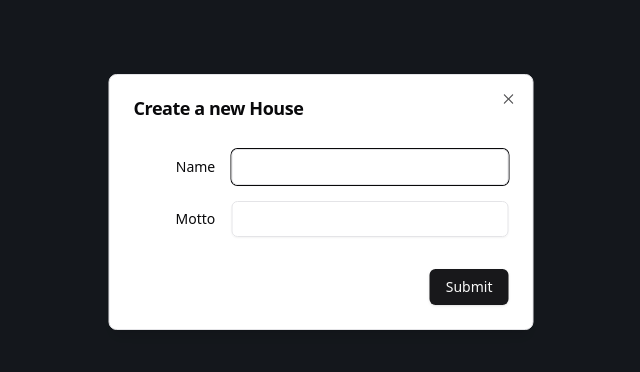
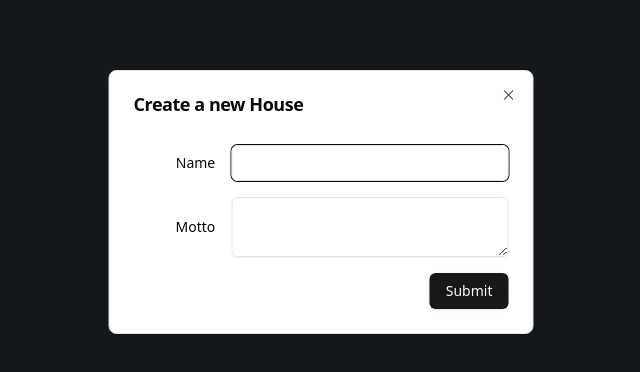
Before and after one commit to PieMenard/next-asoiaf, a Next.js app: page / in a window 1280 px wide. Both pictures are taken after a click on the button "Add a House". Shown: the part 198-570 px from the top of the page, without its empty margins (319-959 px from the left). Built offline with nearby package versions, Linux system fonts and the light colour scheme; no server answers.

Commit message:
add create house modal

```diff
--- a/src/components/CreateHouse.tsx
+++ b/src/components/CreateHouse.tsx
@@ -1,8 +1,9 @@
+'use client';
+
 import { Button } from '@/components/ui/button';
 import {
   Dialog,
   DialogContent,
-  DialogDescription,
   DialogFooter,
   DialogHeader,
   DialogTitle,
@@ -10,13 +11,46 @@ import {
 } from '@/components/ui/dialog';
 import { Input } from '@/components/ui/input';
 import { Label } from '@/components/ui/label';
+import { Textarea } from './ui/textarea';
+import { FormEvent, useRef, useState } from 'react';
 
 export function CreateHouse() {
+  const formRef = useRef<HTMLFormElement>(null);
+  const [dialogOpen, setDialogOpen] = useState(false);
+  const [formData, setFormData] = useState({
+    name: '',
+    words: '',
+  });
+
+  const handleSubmit = async (e: FormEvent<HTMLFormElement>) => {
+    e.preventDefault();
+    try {
+      const res = await fetch('api/houses', {
+        method: 'POST',
+        body: JSON.stringify(formData),
+      });
+      const data = await res.json();
+      if (data.success) {
+        formRef.current?.reset();
+        setFormData({
+          name: '',
+          words: '',
+        });
+      }
+    } catch (error) {
+      console.log(error);
+    }
+    setDialogOpen(false);
+  };
   return (
     <div className="my-3">
-      <Dialog>
+      <Dialog open={dialogOpen} onOpenChange={setDialogOpen}>
         <DialogTrigger asChild>
-          <Button variant="secondary" className="bg-slate-300">
+          <Button
+            variant="secondary"
+            className="bg-slate-300"
+            onClick={() => setDialogOpen(true)}
+          >
             Add a House
           </Button>
         </DialogTrigger>
@@ -24,14 +58,19 @@ export function CreateHouse() {
           <DialogHeader>
             <DialogTitle>Create a new House</DialogTitle>
           </DialogHeader>
+          <form onSubmit={handleSubmit}>
             <div className="grid gap-4 py-4">
               <div className="grid grid-cols-4 items-center gap-4">
                 <Label htmlFor="name" className="text-right">
                   Name
                 </Label>
                 <Input
-                id="name"
+                  name="name"
+                  onChange={(e) =>
+                    setFormData({ ...formData, name: e.target.value })
+                  }
                   //   defaultValue="Pedro Duarte"
+                  value={formData.name}
                   className="col-span-3"
                 />
               </div>
@@ -39,9 +78,13 @@ export function CreateHouse() {
                 <Label htmlFor="username" className="text-right">
                   Motto
                 </Label>
-              <Input
-                id="username"
+                <Textarea
+                  name="username"
+                  onChange={(e) =>
+                    setFormData({ ...formData, words: e.target.value })
+                  }
                   //   defaultValue="@peduarte"
+                  value={formData.words}
                   className="col-span-3"
                 />
               </div>
@@ -49,6 +92,7 @@ export function CreateHouse() {
             <DialogFooter>
               <Button type="submit">Submit</Button>
             </DialogFooter>
+          </form>
         </DialogContent>
       </Dialog>
     </div>
--- /dev/null
+++ b/src/components/ui/textarea.tsx
@@ -0,0 +1,24 @@
+import * as React from "react"
+
+import { cn } from "@/lib/utils"
+
+export interface TextareaProps
+  extends React.TextareaHTMLAttributes<HTMLTextAreaElement> {}
+
+const Textarea = React.forwardRef<HTMLTextAreaElement, TextareaProps>(
+  ({ className, ...props }, ref) => {
+    return (
+      <textarea
+        className={cn(
+          "flex min-h-[60px] w-full rounded-md border border-zinc-200 bg-transparent px-3 py-2 text-sm shadow-sm placeholder:text-zinc-500 focus-visible:outline-none focus-visible:ring-1 focus-visible:ring-zinc-950 disabled:cursor-not-allowed disabled:opacity-50 dark:border-zinc-800 dark:placeholder:text-zinc-400 dark:focus-visible:ring-zinc-300",
+          className
+        )}
+        ref={ref}
+        {...props}
+      />
+    )
+  }
+)
+Textarea.displayName = "Textarea"
+
+export { Textarea }
```
Lines whose indentation alone changed are shown as unchanged.
